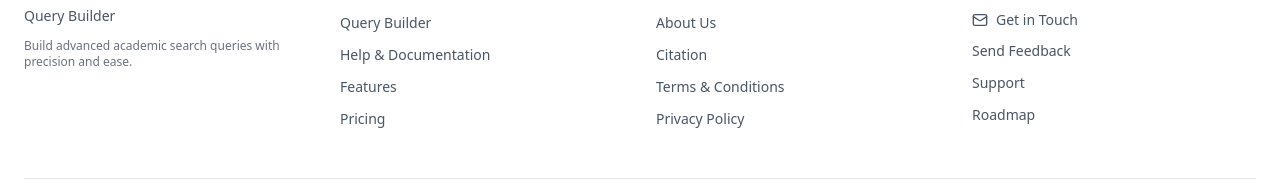
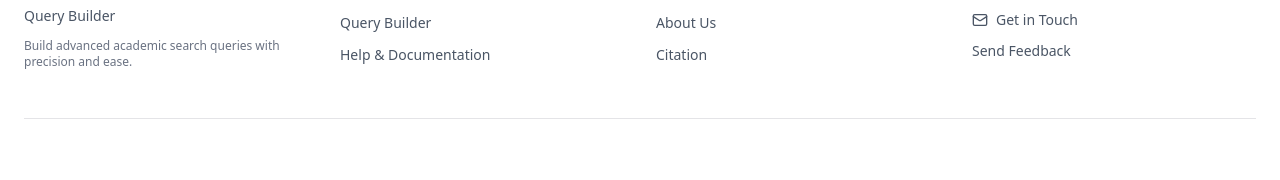
Before and after one commit to thekiwidev/gs-query-builder, a Next.js app: page /about in a window 1280 px wide. Shown: the part 4157-4337 px from the top of the page. Built offline with nearby package versions, Linux system fonts and the light colour scheme.

Commit message:
refactor(footer): remove placeholder links (Features, Pricing, Terms, Privacy, Support, Roadmap)

```diff
--- a/components/layout/Footer.tsx
+++ b/components/layout/Footer.tsx
@@ -44,22 +44,6 @@ export function Footer() {
                   Help & Documentation
                 </Link>
               </li>
-              <li>
-                <Link
-                  href="#features"
-                  className="text-sm text-gray-600 hover:text-gray-900 transition-colors"
-                >
-                  Features
-                </Link>
-              </li>
-              <li>
-                <Link
-                  href="#pricing"
-                  className="text-sm text-gray-600 hover:text-gray-900 transition-colors"
-                >
-                  Pricing
-                </Link>
-              </li>
             </ul>
           </div>
 
@@ -81,22 +65,6 @@ export function Footer() {
                   className="text-sm text-gray-600 hover:text-gray-900 transition-colors"
                 >
                   Citation
-                </Link>
-              </li>
-              <li>
-                <Link
-                  href="#terms"
-                  className="text-sm text-gray-600 hover:text-gray-900 transition-colors"
-                >
-                  Terms & Conditions
-                </Link>
-              </li>
-              <li>
-                <Link
-                  href="#privacy"
-                  className="text-sm text-gray-600 hover:text-gray-900 transition-colors"
-                >
-                  Privacy Policy
                 </Link>
               </li>
             </ul>
@@ -123,22 +91,6 @@ export function Footer() {
                   className="text-sm text-gray-600 hover:text-gray-900 transition-colors"
                 >
                   Send Feedback
-                </Link>
-              </li>
-              <li>
-                <Link
-                  href="#support"
-                  className="text-sm text-gray-600 hover:text-gray-900 transition-colors"
-                >
-                  Support
-                </Link>
-              </li>
-              <li>
-                <Link
-                  href="#roadmap"
-                  className="text-sm text-gray-600 hover:text-gray-900 transition-colors"
-                >
-                  Roadmap
                 </Link>
               </li>
             </ul>
```
